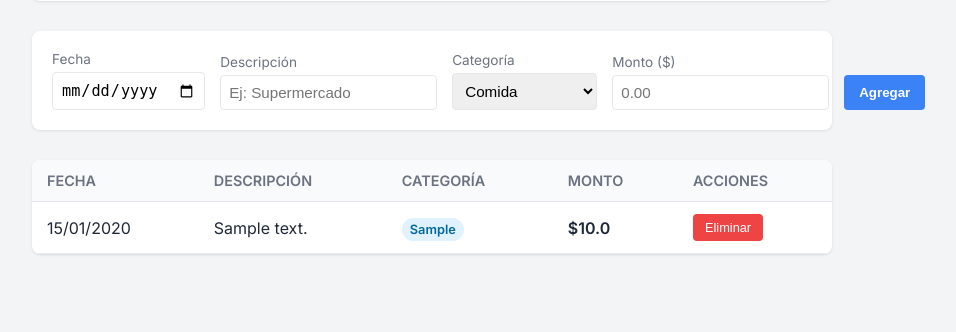
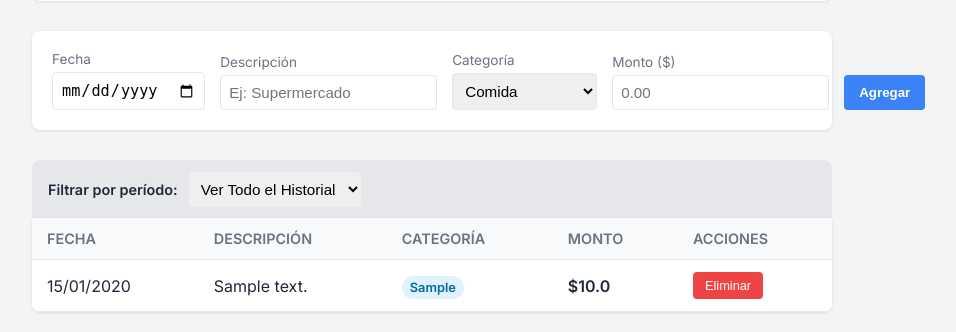
Before and after one commit to ryakimovicz/flask-expense-tracker, a Flask app: page / in a window 1280 px wide. Shown: the part 499-831 px from the top of the page, without its empty margins (208-1164 px from the left). Before the commit the page ends 754 px from the top, so only its background shows below. Run offline with Flask 3, Linux system fonts and the light colour scheme; tables that the repository leaves empty hold one stand-in row (values such as "Sample post").

Commit message:
Agregar sistema de filtrado por mes y año en el dashboard

```diff
--- a/app.py
+++ b/app.py
@@ -1,14 +1,13 @@
 from flask import Flask, render_template, request, redirect, url_for, jsonify
 from flask_sqlalchemy import SQLAlchemy
+from sqlalchemy import extract
 from datetime import datetime
 
 # --- Configuración ---
 app = Flask(__name__)
-# Configuración de la base de datos SQLite
 app.config['SQLALCHEMY_DATABASE_URI'] = 'sqlite:///expenses.db'
 app.config['SQLALCHEMY_TRACK_MODIFICATIONS'] = False
 
-# Inicializar la base de datos
 db = SQLAlchemy(app)
 
 # --- Modelos ---
@@ -29,18 +28,16 @@ with app.app_context():
 # --- Rutas ---
 @app.route('/', methods=['GET', 'POST'])
 def home():
+    # 1. Lógica POST (Agregar Gasto)
     if request.method == 'POST':
         try:
-            # Obtener datos del formulario
             date_str = request.form['date']
             description = request.form['description']
             category = request.form['category']
             amount = float(request.form['amount'])
 
-            # Convertir fecha de string a objeto date
             date_obj = datetime.strptime(date_str, '%Y-%m-%d').date()
 
-            # Crear y guardar el gasto
             new_expense = Expense(date=date_obj, description=description, category=category, amount=amount)
             db.session.add(new_expense)
             db.session.commit()
@@ -49,11 +46,47 @@ def home():
         except Exception as e:
             return f"Ocurrió un error al guardar: {e}"
 
-    # Obtener gastos para mostrar en la tabla
-    expenses = Expense.query.order_by(Expense.date.desc()).all()
-    return render_template('index.html', expenses=expenses)
+    # 2. Lógica GET (Mostrar y Filtrar)
 
-# RUTA NUEVA: Eliminar Gasto
+    # Obtener parámetros de filtro de la URL (si existen)
+    filter_year = request.args.get('year', type=int)
+    filter_month = request.args.get('month', type=int)
+
+    # Consulta base
+    query = Expense.query
+
+    # Aplicar filtros si fueron seleccionados
+    if filter_year and filter_month:
+        query = query.filter(extract('year', Expense.date) == filter_year,
+                             extract('month', Expense.date) == filter_month)
+
+    # Ordenar y ejecutar
+    expenses = query.order_by(Expense.date.desc()).all()
+
+    # --- Generar lista de fechas disponibles para el selector ---
+    # Obtenemos todas las fechas únicas para poblar el dropdown
+    all_dates = db.session.query(Expense.date).all()
+    available_dates = set()
+    for (d,) in all_dates:
+        available_dates.add((d.year, d.month))
+
+    # Ordenar fechas (más reciente primero)
+    available_dates = sorted(list(available_dates), reverse=True)
+
+    # Lista de nombres de meses para mostrar bonito en el HTML
+    month_names = {
+        1: "Enero", 2: "Febrero", 3: "Marzo", 4: "Abril", 5: "Mayo", 6: "Junio",
+        7: "Julio", 8: "Agosto", 9: "Septiembre", 10: "Octubre", 11: "Noviembre", 12: "Diciembre"
+    }
+
+    return render_template('index.html',
+                           expenses=expenses,
+                           available_dates=available_dates,
+                           month_names=month_names,
+                           sel_year=filter_year,
+                           sel_month=filter_month)
+
+# RUTA: Eliminar Gasto
 @app.route('/delete/<int:id>', methods=['POST'])
 def delete_expense(id):
     try:
@@ -64,9 +97,9 @@ def delete_expense(id):
     except Exception as e:
         return f"Error al eliminar: {e}"
 
+# API JSON para el Gráfico
 @app.route('/api/chart-data')
 def chart_data():
-    # Agrupamos los gastos por categoría
     expenses = Expense.query.all()
     data = {}
 
@@ -76,7 +109,6 @@ def chart_data():
         else:
             data[expense.category] = expense.amount
 
-    # Preparamos las listas para Chart.js
     labels = list(data.keys())
     values = list(data.values())
 
--- a/static/css/style.css
+++ b/static/css/style.css
@@ -142,7 +142,7 @@ th {
 
 /* Botón Eliminar */
 .btn-delete {
-    background-color: #ef4444; /* Rojo */
+    background-color: #ef4444;
     color: white;
     border: none;
     padding: 6px 12px;
@@ -153,5 +153,47 @@ th {
 }
 
 .btn-delete:hover {
-    background-color: #dc2626; /* Rojo más oscuro */
+    background-color: #dc2626;
 }
+
+/* Filtros */
+.filter-section {
+    display: flex;
+    justify-content: space-between;
+    align-items: center;
+    background-color: #e5e7eb;
+    padding: 10px 15px;
+    border-radius: 8px 8px 0 0; /* Redondeado solo arriba */
+    margin-bottom: 0; /* Pegado a la tabla */
+    border: 1px solid var(--border);
+    border-bottom: none;
+}
+
+.filter-form {
+    display: flex;
+    align-items: center;
+    gap: 10px;
+}
+
+.filter-label {
+    font-size: 0.9rem;
+    font-weight: 600;
+    color: var(--text-dark);
+}
+
+.btn-reset {
+    font-size: 0.85rem;
+    color: #ef4444;
+    text-decoration: none;
+    font-weight: 600;
+}
+
+.btn-reset:hover {
+    text-decoration: underline;
+}
+
+/* Ajuste para que la tabla se pegue al filtro */
+.table-section {
+    border-top-left-radius: 0;
+    border-top-right-radius: 0;
+}
--- a/templates/index.html
+++ b/templates/index.html
@@ -48,6 +48,44 @@
             </form>
         </section>
 
+        <!-- BARRA DE FILTROS (NUEVO) -->
+        <section class="filter-section">
+            <form action="/" method="GET" class="filter-form">
+                <span class="filter-label">Filtrar por período:</span>
+                <select name="period" onchange="this.form.submit()">
+                    <option value="">Ver Todo el Historial</option>
+                    {% for year, month in available_dates %}
+                        <option value="{{ year }}-{{ month }}"
+                            {% if sel_year == year and sel_month == month %}selected{% endif %}>
+                            {{ month_names[month] }} {{ year }}
+                        </option>
+                    {% endfor %}
+                </select>
+
+                <input type="hidden" name="year" id="inputYear">
+                <input type="hidden" name="month" id="inputMonth">
+            </form>
+
+            {% if sel_year %}
+                <a href="/" class="btn-reset">Borrar Filtro</a>
+            {% endif %}
+        </section>
+
+        <script>
+            // Pequeño script para manejar el select del filtro
+            document.querySelector('select[name="period"]').addEventListener('change', function() {
+                const val = this.value;
+                if (val) {
+                    const [year, month] = val.split('-');
+                    document.getElementById('inputYear').value = year;
+                    document.getElementById('inputMonth').value = month;
+                    this.removeAttribute('name');
+                } else {
+                    window.location.href = '/';
+                }
+            });
+        </script>
+
         <!-- Tabla -->
         <section class="table-section">
             <table>
@@ -57,7 +95,7 @@
                         <th>Descripción</th>
                         <th>Categoría</th>
                         <th>Monto</th>
-                        <th>Acciones</th> <!-- Nueva Columna -->
+                        <th>Acciones</th>
                     </tr>
                 </thead>
                 <tbody>
@@ -67,7 +105,6 @@
                             <td>{{ expense.description }}</td>
                             <td><span class="badge">{{ expense.category }}</span></td>
                             <td class="amount">${{ expense.amount }}</td>
-                            <!-- Botón de Eliminar -->
                             <td>
                                 <form action="{{ url_for('delete_expense', id=expense.id) }}" method="POST" style="display:inline;">
                                     <button type="submit" class="btn-delete" onclick="return confirm('¿Seguro que quieres borrar este gasto?')">Eliminar</button>
@@ -76,7 +113,13 @@
                         </tr>
                     {% else %}
                         <tr>
-                            <td colspan="5" style="text-align:center;">No hay gastos registrados.</td>
+                            <td colspan="5" style="text-align:center; padding: 20px; color: #6b7280;">
+                                {% if sel_year %}
+                                    No hay gastos en este período.
+                                {% else %}
+                                    No hay gastos registrados aún.
+                                {% endif %}
+                            </td>
                         </tr>
                     {% endfor %}
                 </tbody>
```
